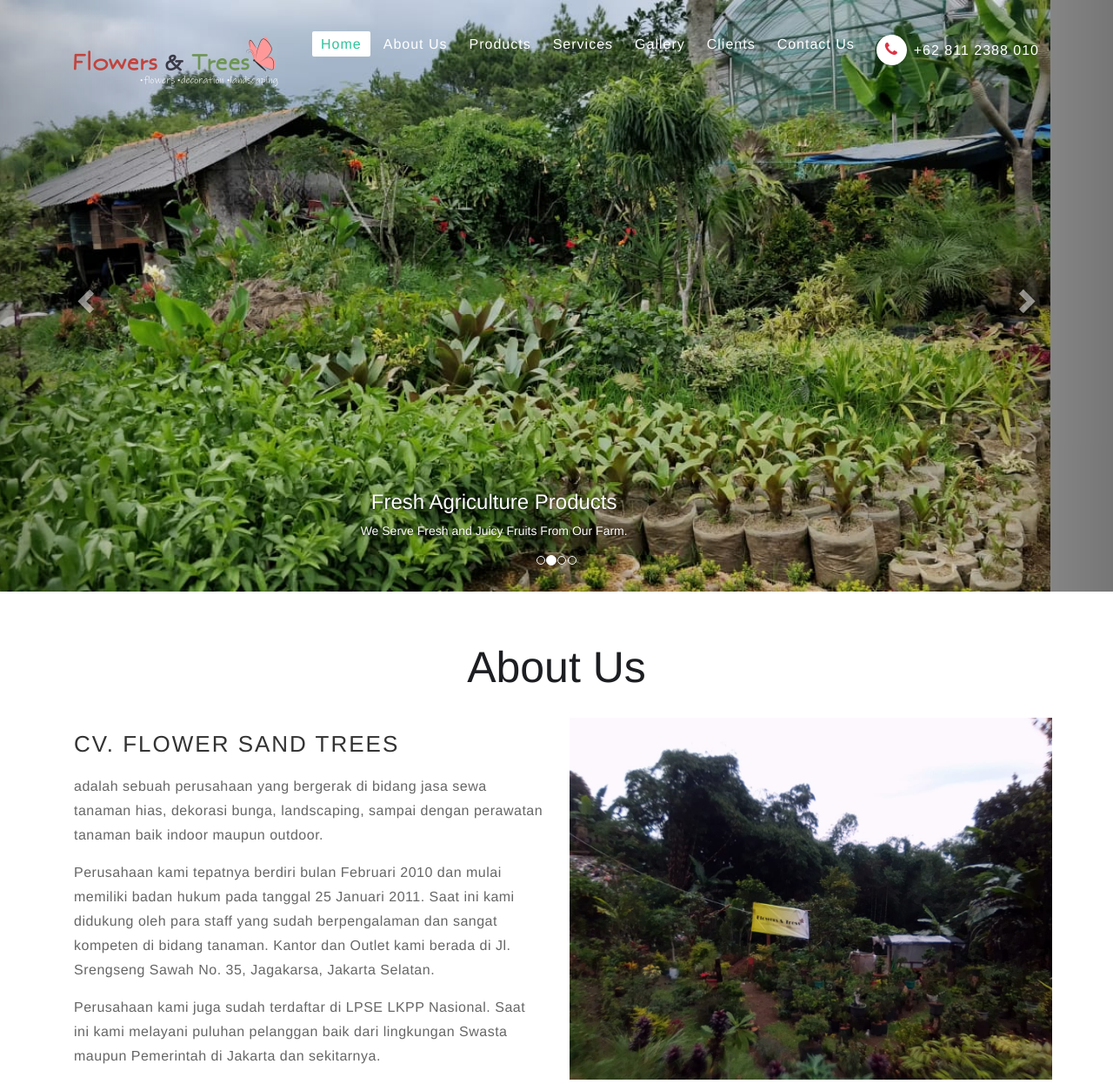
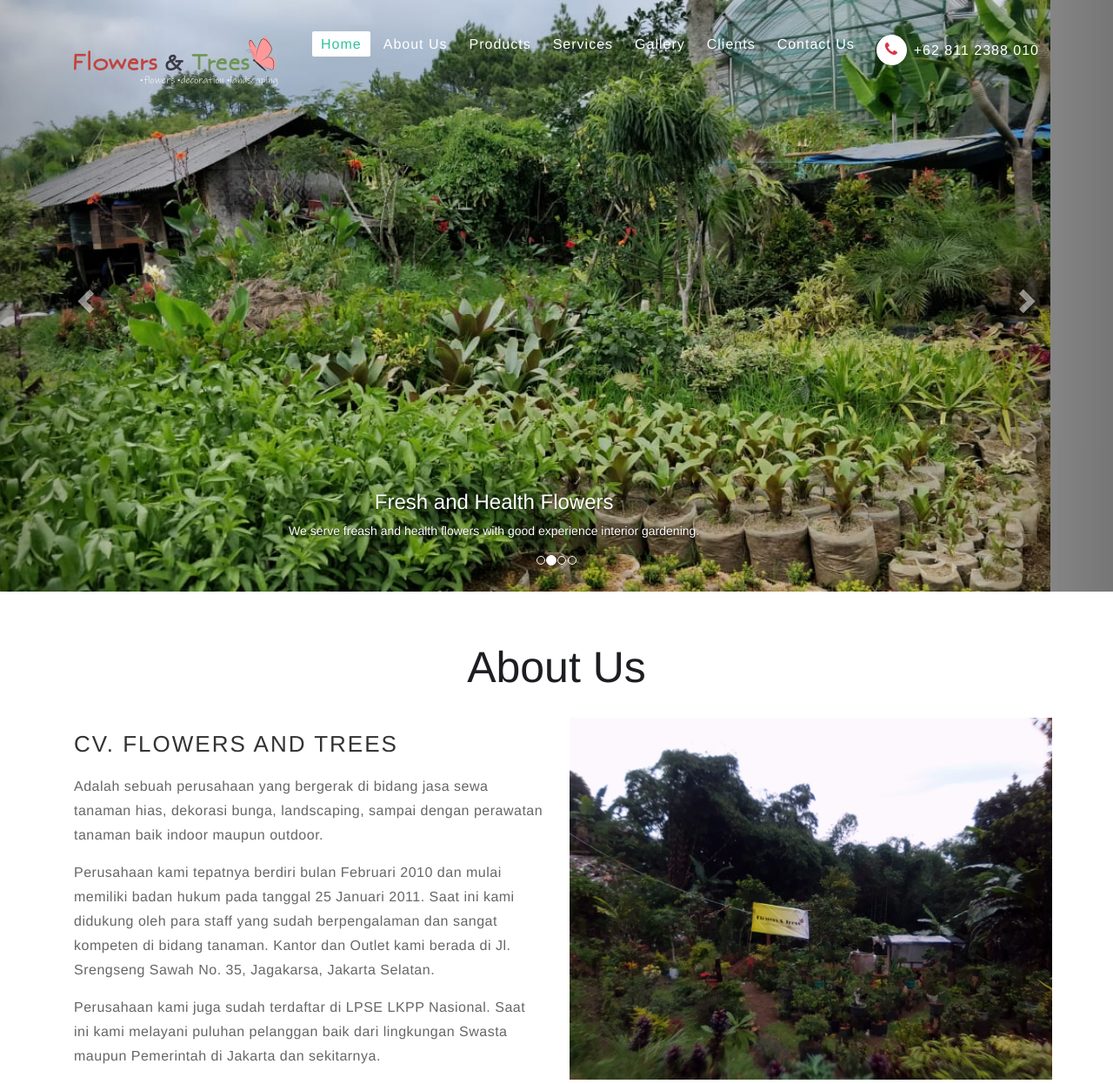
Before and after one commit to rianvputraa/flowerandtrees, a plain HTML site: page index.html in a window 1280 px wide. Shown: the top 1246 px of the page at 87% size. Drawn offline with nearby package versions, Linux system fonts and the light colour scheme; grey boxes are pictures that could not be loaded; files whose address does not match are found by name.

Commit message:
Revisi Caption

```diff
--- a/index.html
+++ b/index.html
@@ -8,7 +8,7 @@
 <html lang="en">
 
 <head>
-	<title>Flower and Trees</title>
+	<title>Flowers and Trees</title>
 
 	<!-- Meta tag Keywords -->
 	<meta name="viewport" content="width=device-width, initial-scale=1">
@@ -114,29 +114,29 @@
 			<div class="item active">
 				<img src="images/banner1.jpg" alt="First Slide" style="background-size: cover;">
 				<div class="carousel-caption">
-					<h3>Fresh Agriculture Products</h3>
-					<p>We Serve Fresh and Juicy Fruits From Our Farm.</p>
+					<h3>Fresh and Health Flowers</h3>
+					<p>We serve freash and health flowers with good experience interior gardening.</p>
 				</div>
 			</div>
 			<div class="item">
 				<img src="images/banner2.jpg" alt="Second Slide" style="background-size: cover;">
 				<div class="carousel-caption">
 					<h3>Fresh Agriculture Products</h3>
-					<p>We Serve Fresh and Juicy Fruits From Our Farm.</p>
+					<p>We serve freash and health flowers with good experience interior gardening.</p>
 				</div>
 			</div>
 			<div class="item">
 				<img src="images/banner3.jpg" alt="Third Slide" style="background-size: cover;">
 				<div class="carousel-caption">
 					<h3>Fresh Agriculture Products</h3>
-					<p>We Serve Fresh and Juicy Fruits From Our Farm.</p>
+					<p>We serve freash and health flowers with good experience interior gardening.</p>
 				</div>
 			</div>
 			<div class="item">
 				<img src="images/banner4.jpg" alt="Third Slide" style="background-size: cover;">
 				<div class="carousel-caption">
-					<h3>Fresh Agriculture Products</h3>
-					<p>We Serve Fresh and Juicy Fruits From Our Farm.</p>
+					<h3>Geometric Metal Garden</h3>
+					<p>A New Style and Modern of Gardening.</p>
 				</div>
 			</div>
 		</div>
@@ -230,8 +230,8 @@
 			<h3 class="heading text-center mb-md-5 mb-4">About Us</h3>
 			<div class="row about-grids agile-info">
 				<div class="col-lg-6 mb-lg-0 w3-agile-grid mb-5">
-					<h4 class="mb-4">CV. FLOWER SAND TREES</h3>
-						<p class="mb-4">adalah sebuah perusahaan yang bergerak di bidang jasa sewa tanaman hias, dekorasi bunga, landscaping, sampai dengan perawatan tanaman baik indoor maupun outdoor.</p>
+					<h4 class="mb-4">CV. FLOWERS AND TREES</h3>
+						<p class="mb-4">Adalah sebuah perusahaan yang bergerak di bidang jasa sewa tanaman hias, dekorasi bunga, landscaping, sampai dengan perawatan tanaman baik indoor maupun outdoor.</p>
 
 						<p class="mb-4">Perusahaan kami tepatnya berdiri bulan Februari 2010 dan mulai memiliki badan hukum pada tanggal 25 Januari 2011. Saat ini kami didukung oleh para staff yang sudah berpengalaman dan sangat kompeten di bidang tanaman.
 							Kantor dan Outlet kami berada di Jl. Srengseng Sawah No. 35, Jagakarsa, Jakarta Selatan.</p>
@@ -332,9 +332,9 @@
 				</div>
 				<div class="col-lg-6 col-sm-6 mt-lg-0 mt-5 w3-agile-grid">
 					<span class="fa mr-2 fa-tags" aria-hidden="true"></span>
-					<h5 style="font-size: 20px;">Garansi</h5 style="font-size: 20px;">
+					<h5 style="font-size: 20px;">Garansi</h5>
 					<br>
-					<p>setiap tanaman yang disewa akan mendapatkan garansi penggantian 100% apabila tanaman tidak cocok atau tanaman tidak sehat.</p>
+					<p>Setiap tanaman yang disewa akan mendapatkan garansi penggantian 100% apabila tanaman tidak cocok atau tanaman tidak sehat.</p>
 				</div>
 				<div class="col-lg-6 col-sm-6 mt-lg-0 mt-5 w3-agile-grid">
 					<span class="fa mr-2 fa-users" aria-hidden="true"></span>
@@ -357,7 +357,7 @@
 			</div> -->
 			</div>
 		</div>
-		</div>
+
 	</section>
 	<!-- //how we work -->
 
```
